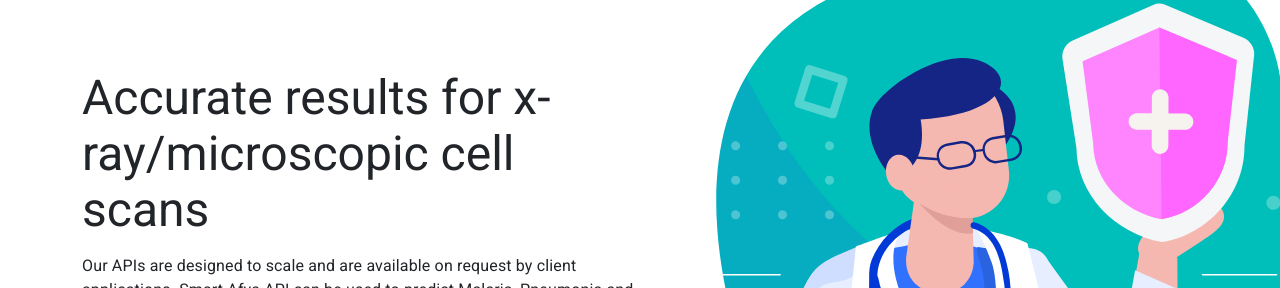
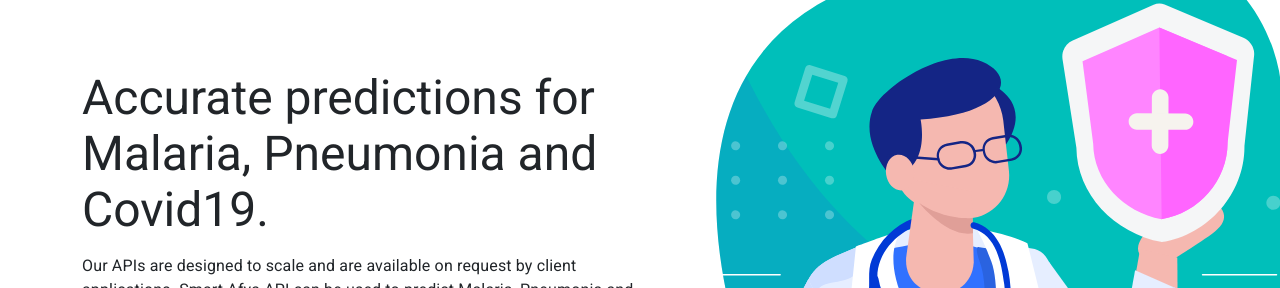
Before and after one commit to kagwicharles/smartafya-front, a React (Create React App) app: page / in a window 1280 px wide. Shown: the part 205-493 px from the top of the page. Built offline with nearby package versions, Linux system fonts and the light colour scheme; no server answers.

Commit message:
ui changes

```diff
--- a/src/index.css
+++ b/src/index.css
@@ -1,15 +1,10 @@
 body {
-
-  padding-top: 0;
-  margin-top: 0;
   background-color: "#fff";
 }
-
 code {
   font-family: source-code-pro, Menlo, Monaco, Consolas, 'Courier New',
     monospace;
 }
-
 @font-face {
   font-family: "RobotoRegular";
   src: local("RobotoRegular"),
--- a/src/pages/Home.js
+++ b/src/pages/Home.js
@@ -12,7 +12,7 @@
                         <Stack spacing={2} justifyContent='center'>
                             <Typography
                                 variant='h3' align='left'>
-                                Accurate results for x-ray/microscopic cell scans
+                                Accurate predictions for Malaria, Pneumonia and Covid19.
                             </Typography>
                             <Typography align='left'>
                                 Our APIs are designed to scale and are available on request by client applications.
--- a/src/static/css/home.css
+++ b/src/static/css/home.css
@@ -4,5 +4,5 @@
 }
 
 .fill-height {
-    height: calc(100vh - 70px);
+    height: calc(100vh - 55px);
 }
```
